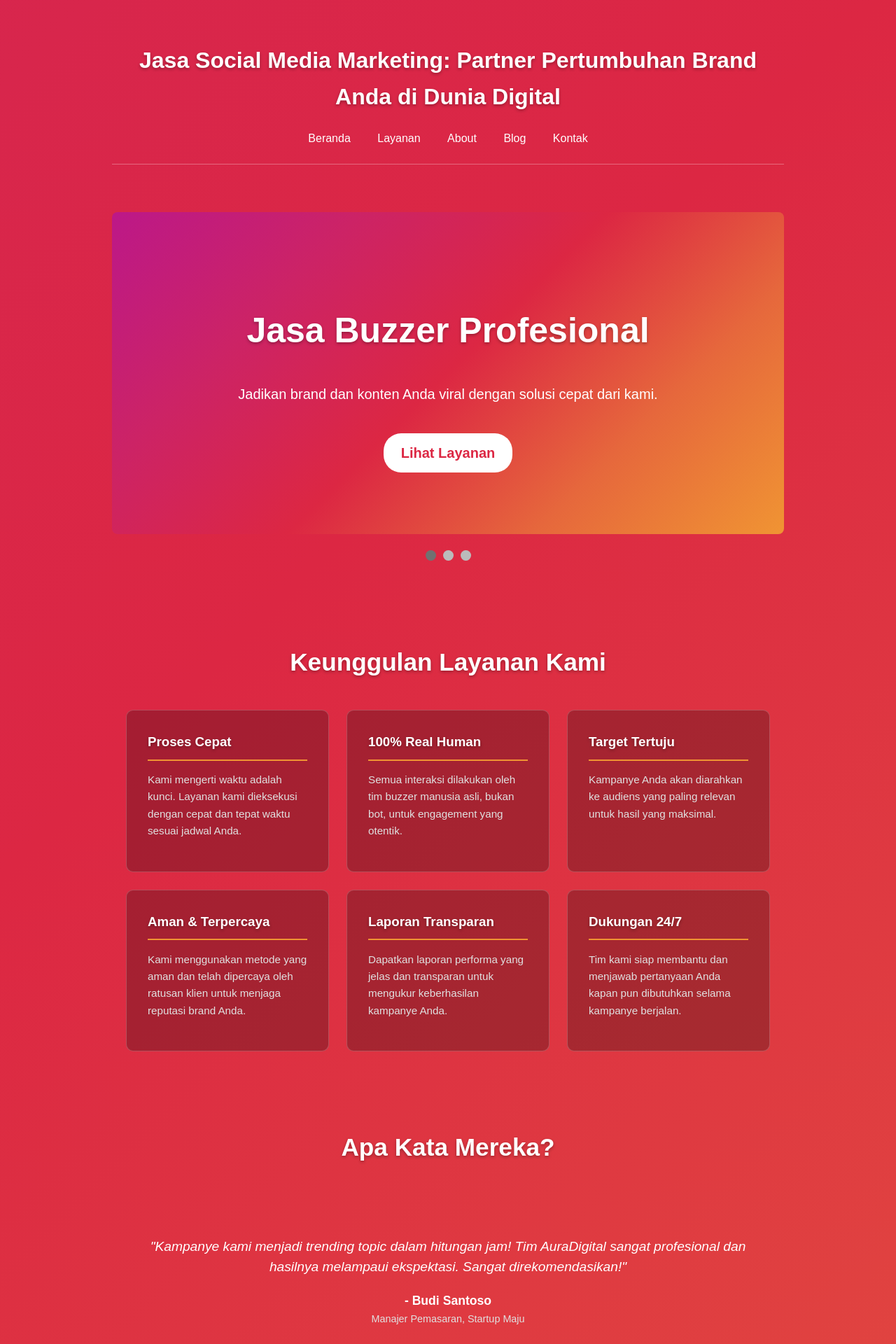
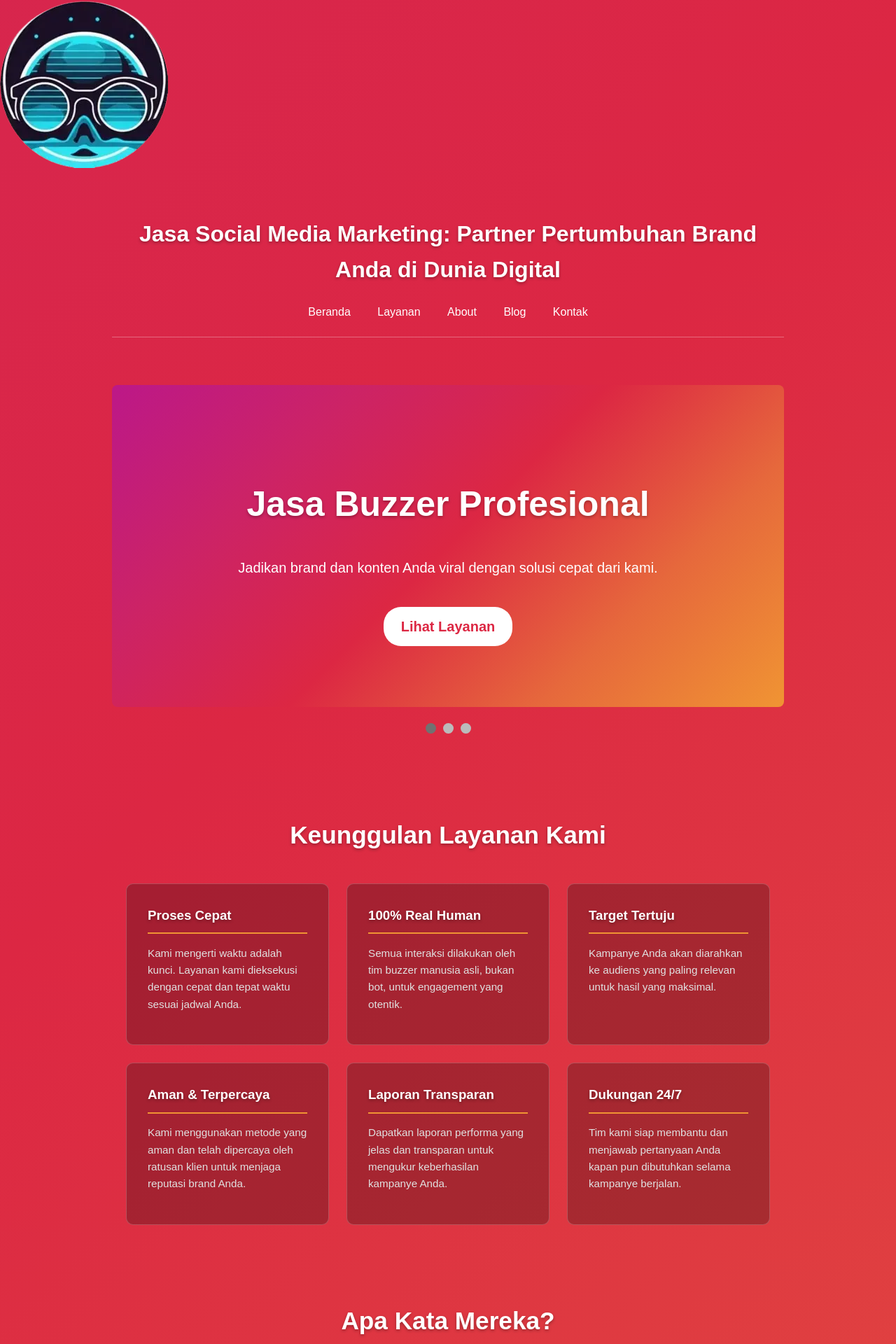
Before and after one commit to AzkaAtta/azkaatta.github.io, a Jekyll site: the page built from index.html, in a window 1280 px wide. Shown: the top 1920 px of the page at 70% size. Built offline with Jekyll 4.4.1, drawn with Linux system fonts in a browser that asks for light colours.

Commit message:
Update default.html

```diff
--- a/_layouts/default.html
+++ b/_layouts/default.html
@@ -10,6 +10,11 @@
     {% seo %}
 </head>
 <body>
+  <div class="logo-wrapper">
+    <a href="/">
+      <img src="https://azkaatta.github.io/image/logo auradigital.webp" alt="Logo Aura Digital">
+    </a>
+  </div>
 
     <header>
         <h1>Jasa Social Media Marketing: Partner Pertumbuhan Brand Anda di Dunia Digital</h1>
```
